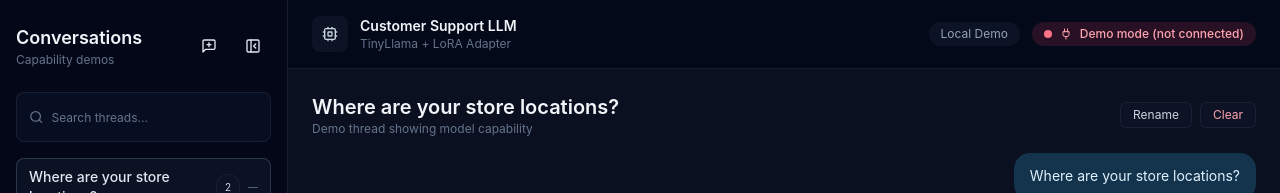
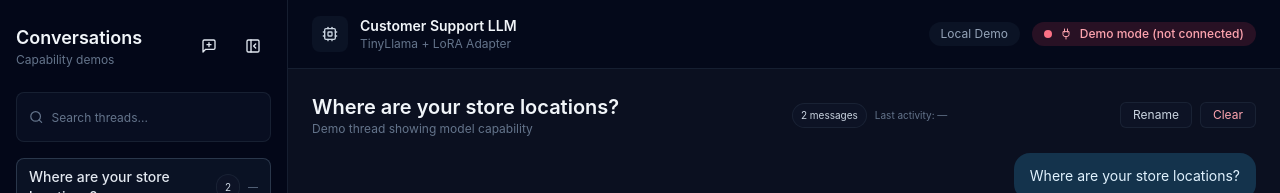
Before and after one commit to Padraigobrien08/customer-support-llm-finetune, a React (Vite) app in the folder frontend/: page / in a window 1280 px wide. Shown: the top 193 px of the page. Built offline with nearby package versions, Linux system fonts and the light colour scheme.

Commit message:
Add message count and last activity timestamp to ChatWindow component. Enhanced user experience by displaying the total number of messages and the timestamp of the last message in the chat interface.

```diff
--- a/frontend/src/components/ChatWindow.tsx
+++ b/frontend/src/components/ChatWindow.tsx
@@ -18,6 +18,7 @@ export function ChatWindow({
   examplePrompts,
   onSelectPrompt
 }: ChatWindowProps) {
+  const lastMessage = thread.messages[thread.messages.length - 1];
   return (
     <div className="flex flex-1 flex-col gap-4 overflow-y-auto px-6 py-6">
       <div className="flex items-center justify-between">
@@ -26,6 +27,14 @@ export function ChatWindow({
           <p className="text-xs text-slate-500">
             Demo thread showing model capability
           </p>
+        </div>
+        <div className="flex items-center gap-2 text-[10px] text-slate-500">
+          <span className="rounded-full border border-slate-800/70 bg-slate-900/60 px-2 py-1 text-slate-300">
+            {thread.messages.length} messages
+          </span>
+          <span>
+            Last activity: {lastMessage?.timestamp || "—"}
+          </span>
         </div>
         <div className="flex items-center gap-2">
           <button
```
